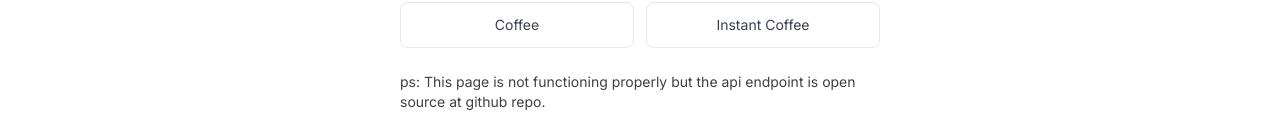
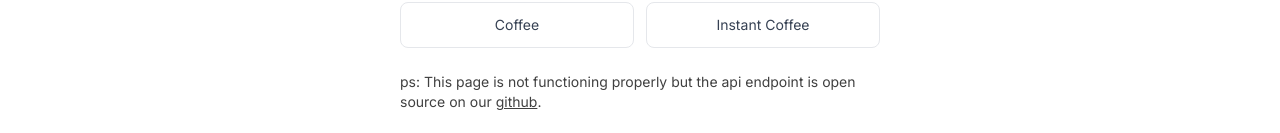
Before and after one commit to Gray-Cup/b2b-graycup-in-static, a Next.js app: page /sample-request in a window 1280 px wide. Shown: the part 819-952 px from the top of the page. Built offline with nearby package versions, Linux system fonts and the light colour scheme; no server answers.

Commit message:
Update page.tsx

```diff
--- a/src/app/(marketing)/sample-request/page.tsx
+++ b/src/app/(marketing)/sample-request/page.tsx
@@ -196,7 +196,7 @@ export default function SampleRequestPage() {
               ))}
             </div>
           </div>
-          <p className="text-sm text-neutral-700">ps: This page is not functioning properly but the api endpoint is open source at <a href="https://github.com/Gray-Cup/b2b-graycup-in-static/tree/main/src/app/api/create-payment">github repo</a>.</p>
+          <p className="text-sm text-neutral-700">ps: This page is not functioning properly but the api endpoint is open source on our <a className="underline" href="https://github.com/Gray-Cup/b2b-graycup-in-static/tree/main/src/app/api/create-payment">github</a>.</p>
 
           <Turnstile
             onVerify={turnstile.handleVerify}
```
